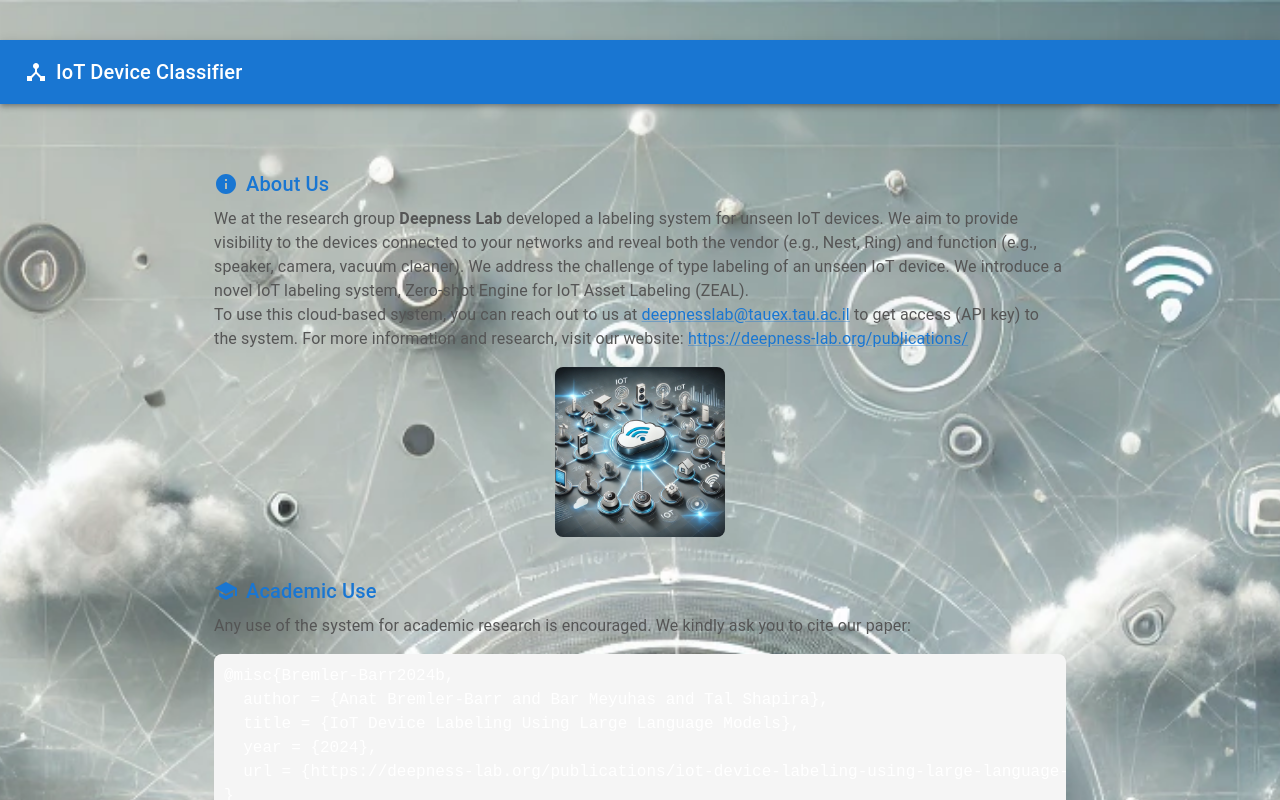
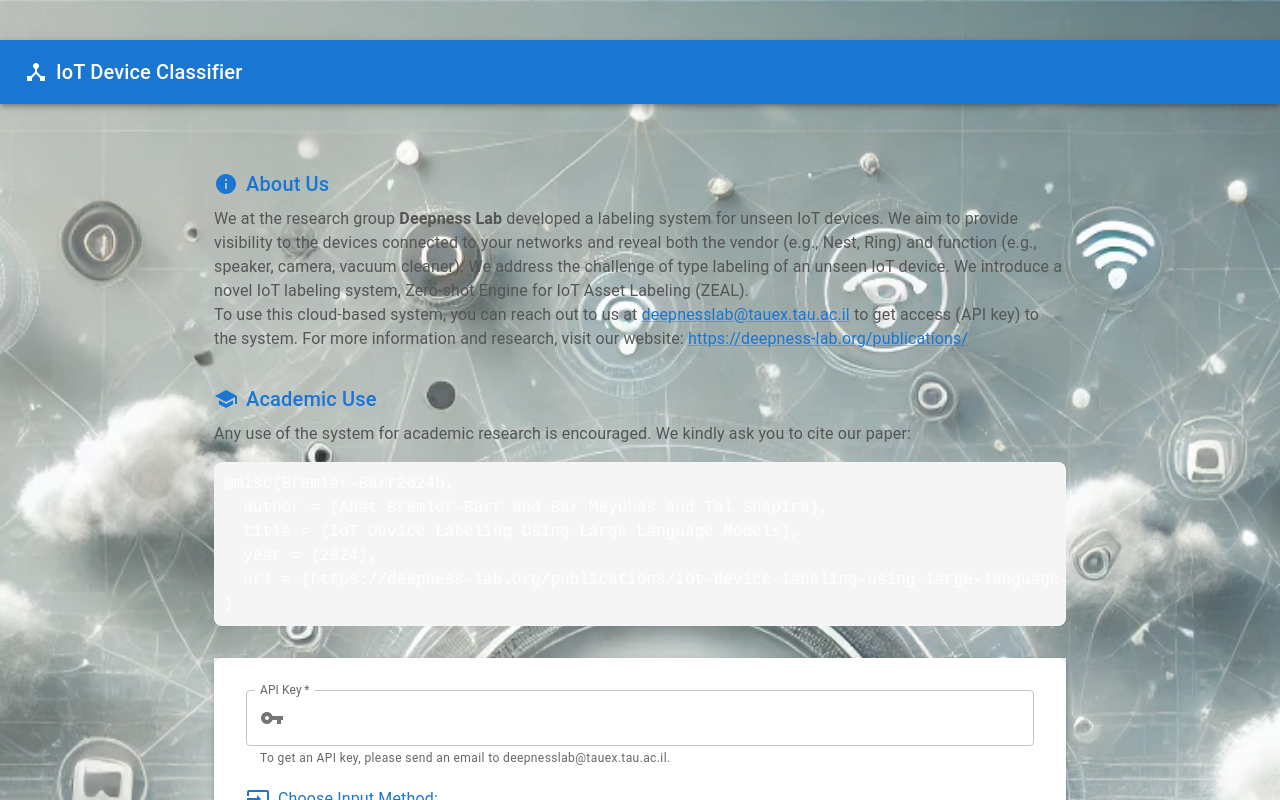
Before and after one commit to barmey/ZEAL_Cloud_Frontend, a React (Create React App) app: page / in a window 1280 px wide. Shown: the top 800 px of the page. Built offline with nearby package versions, Linux system fonts and the light colour scheme; what aws-amplify would draw is missing.

Commit message:
Update App.js
remove image

```diff
--- a/src/App.js
+++ b/src/App.js
@@ -341,15 +341,6 @@ const App = () => {
                 https://deepness-lab.org/publications/
               </Link>
             </Typography>
-
-            {/* Include the main image */}
-            <Box sx={{ mt: 2, textAlign: 'center' }}>
-              <img
-                src={mainImage}
-                alt="IoT Devices"
-                style={{ maxWidth: '20%', borderRadius: '8px' }}
-              />
-            </Box>
 
             <Typography
               variant="h6"
```
